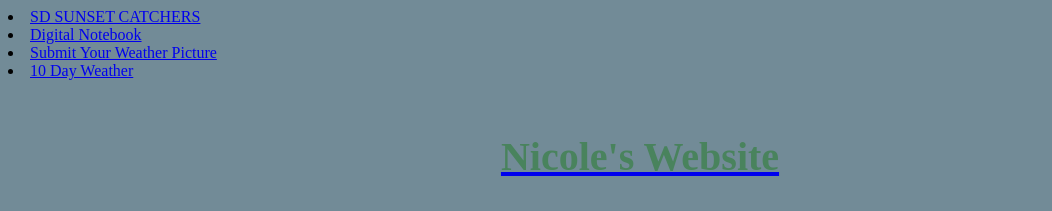
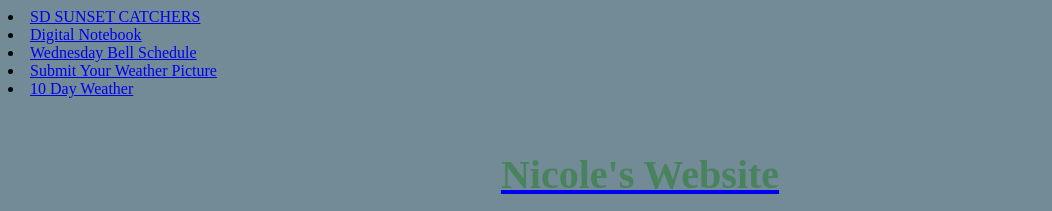
Before and after one commit to WVCS/index-nicolegilbertt, a plain HTML site: page index.html in a window 1280 px wide. Shown: the top 211 px of the page, without its empty margins (0-1052 px from the left). Drawn offline with Linux system fonts and the light colour scheme.

Commit message:
Update index.html

```diff
--- a/index.html
+++ b/index.html
@@ -12,6 +12,8 @@
   <nav>
     <li><a href="https://www.instagram.com/sdsunsetchasers/?hl=en"> SD SUNSET CATCHERS </a> </li>
     <li><a href="page 2 journal.html"> Digital Notebook </a> </li>
+    <li><a href="Wednesday Bell Schedule.html"> Wednesday Bell Schedule
+      </a></li>
       <li><a href="https://fox5sandiego.com/weather/send-us-your-weather-photos-2/"> Submit Your Weather Picture
         <li><a href="https://weather.com/weather/tenday/l/San+Diego+CA?canonicalCityId=cb5c473781cc06501376639dce8f0823a99187dcb42c79471a4303c076d66452"> 10 Day Weather
           </nav>
```
